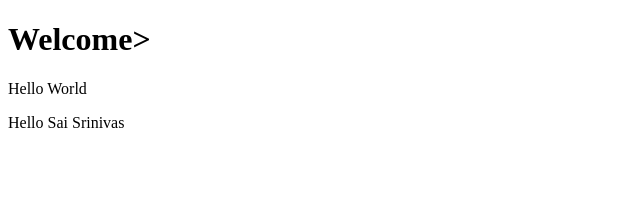
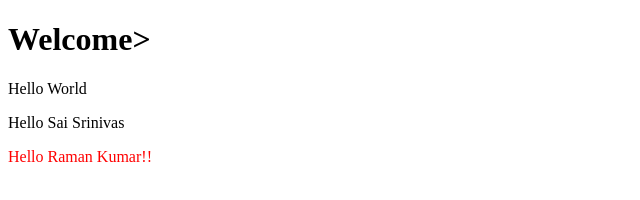
Before and after one commit to saikop99/hello-world, a plain HTML site: page HTML.html in a window 1280 px wide. Shown: the whole page, without its empty margins (0-640 px from the left). Drawn offline with Linux system fonts and the light colour scheme.

Commit message:
added hello raman Kumar

```diff
--- a/HTML.html
+++ b/HTML.html
@@ -6,4 +6,5 @@
 <h1>Welcome></h1>
 <p>Hello World</p>
 <p>Hello Sai Srinivas<p>
+<p style="color:red">Hello Raman Kumar!!</p>
 </body>
```
